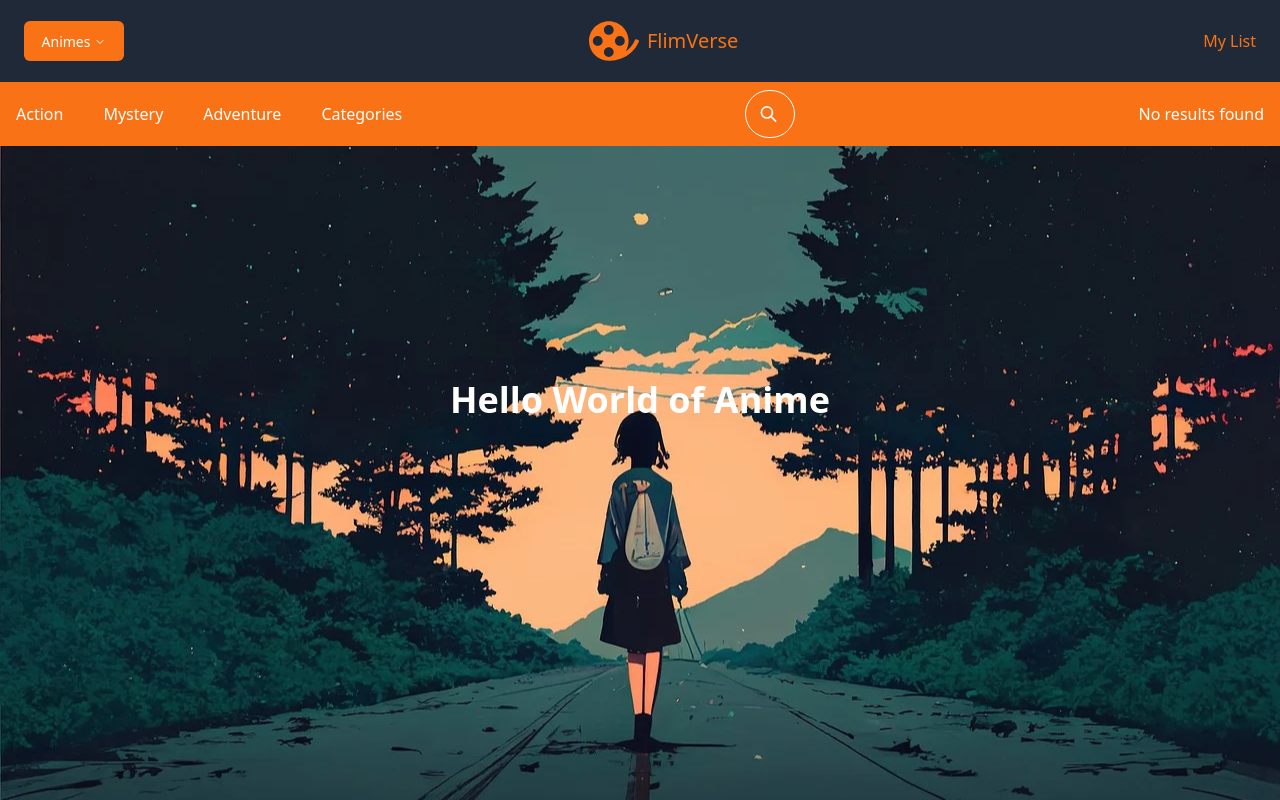
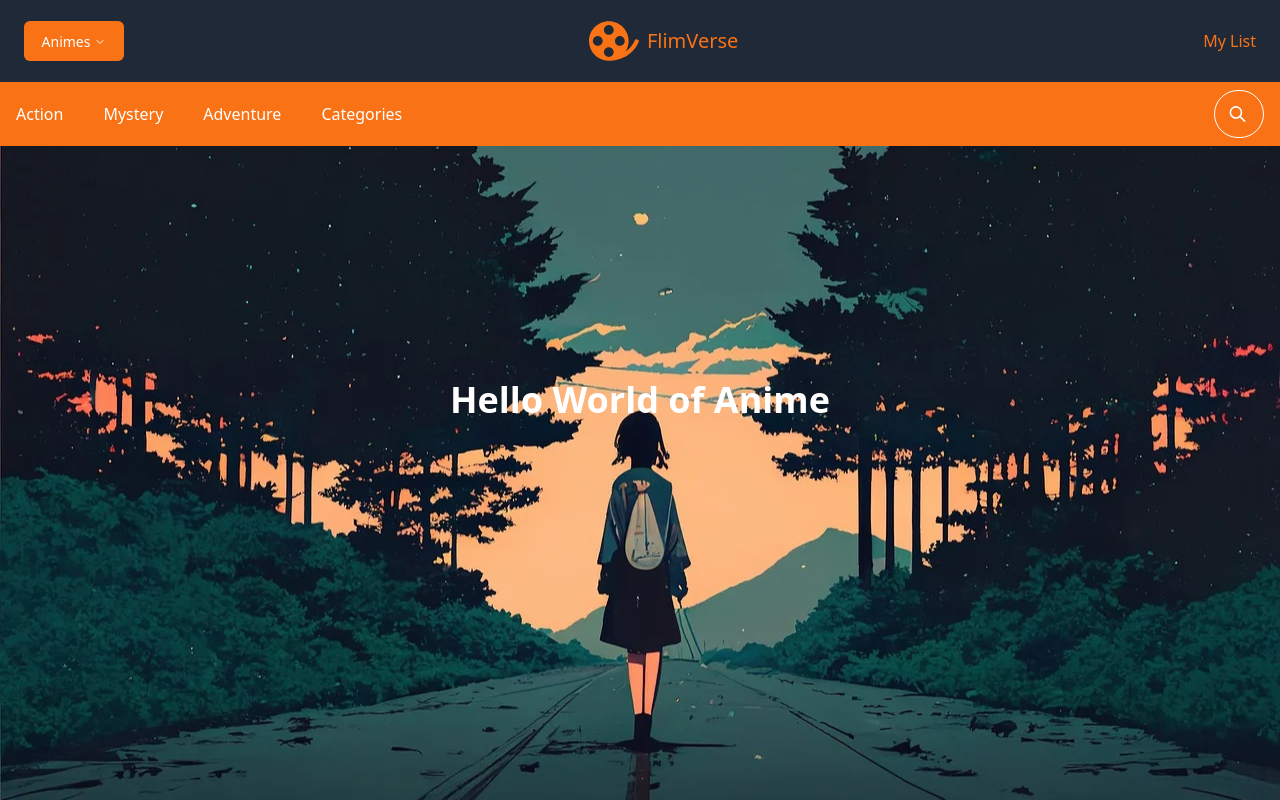
Before and after one commit to j0hnnyli/flimverse, a React (Vite) app in the folder client/: page / in a window 1280 px wide. Built offline with nearby package versions, Linux system fonts and the light colour scheme.

Commit message:
Update AnimeNavBar.jsx

```diff
--- a/client/src/components/AnimeNavBar.jsx
+++ b/client/src/components/AnimeNavBar.jsx
@@ -144,9 +144,7 @@ const AnimeNavBar = () => {
             )
           }
         </div>
-      ) : (
-        <p>No results found</p>
-      )}
+      ) : null}
 
     </nav>
   );
```
